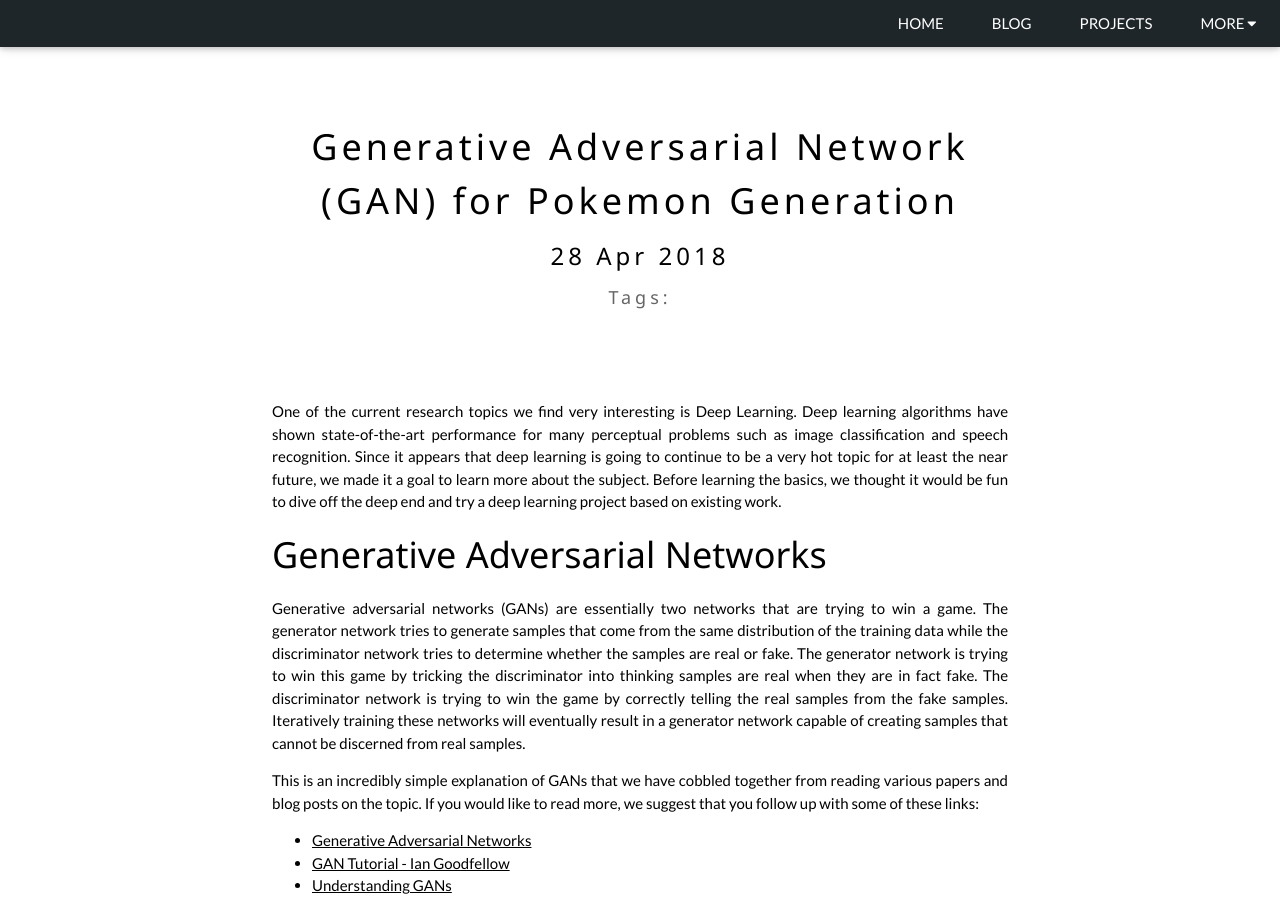
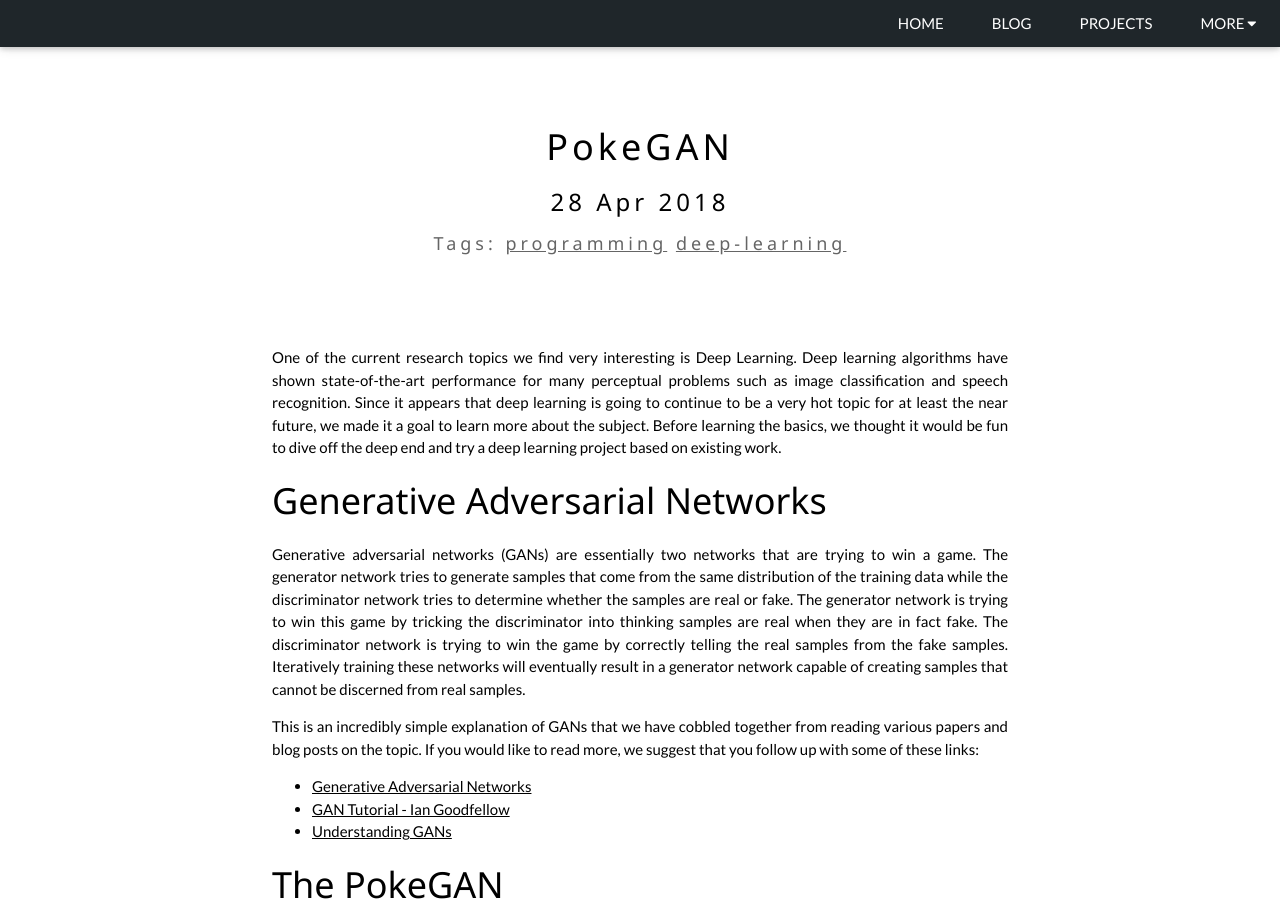
Before and after one commit to michaelriedl/michaelriedl.github.io, a Jekyll site: the page built from _posts/2018-04-28-gan-for-poke-gen.md, in a window 1280 px wide and 900 px high. Built offline with Jekyll 4.4.1, drawn with Linux system fonts in a browser that asks for light colours.

Commit message:
Added dynamic links

```diff
--- a/_posts/2018-04-28-gan-for-poke-gen.md
+++ b/_posts/2018-04-28-gan-for-poke-gen.md
@@ -1,7 +1,9 @@
 ---
 layout: blogpost
-title: "Generative Adversarial Network (GAN) for Pokemon Generation"
+title: "PokeGAN"
 date: 2018-04-28
+tags: programming deep-learning
+description: "Generative Adversarial Network (GAN) for Pokemon generation."
 ---
 
 One of the current research topics we find very interesting is Deep Learning. Deep learning algorithms have shown state-of-the-art performance for many perceptual problems such as image classification and speech recognition. Since it appears that deep learning is going to continue to be a very hot topic for at least the near future, we made it a goal to learn more about the subject. Before learning the basics, we thought it would be fun to dive off the deep end and try a deep learning project based on existing work.
--- a/index.html
+++ b/index.html
@@ -41,9 +41,11 @@
                 <div class="w3-third w3-margin-bottom">
                     <div class="w3-container w3-white">
                         <p><b>{{ post.title }}</b></p>
-                        <p class="w3-opacity">{{ post.date | date: '%Y %b' }}</p>
+                        <p class="w3-opacity">{{ post.date | date_to_string }}</p>
                         <p class="blog-desc">{{ post.description }}</p>
-                        <button class="w3-button w3-black w3-margin-bottom" onclick="document.getElementById('ticketModal').style.display='block'">Read</button>
+                        <a href="{{ post.url }}">
+                            <button class="w3-button w3-black w3-margin-bottom" onclick="document.getElementById('ticketModal').style.display='block'">Read</button>
+                        </a>
                     </div>
                 </div>
                 {% endfor %}
```
Also changed, not shown: _posts/2014-12-25-batwing-tri.md (+1 -1 lines).
